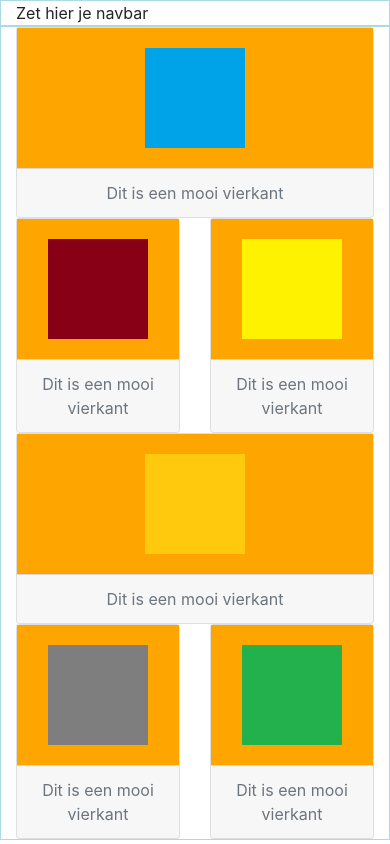
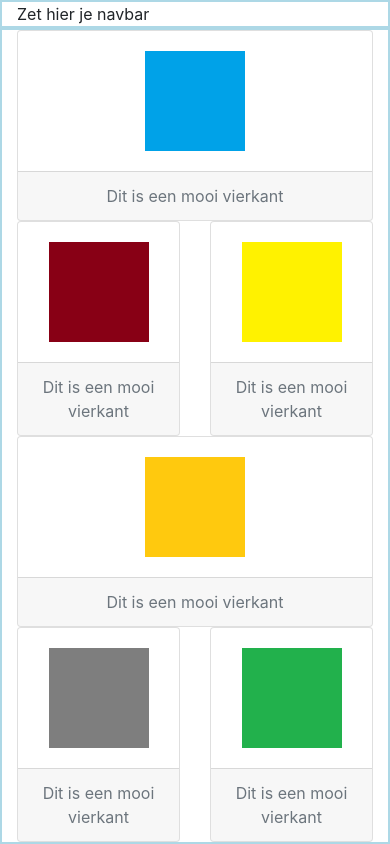
Before and after one commit to rra-am1b-2017/blok4-f-rte-sass, a PHP site: page / in a window 390 px wide. Run offline with PHP 8.4, Linux system fonts and the light colour scheme.

Commit message:
plaatjes

```diff
--- a/css/style.css
+++ b/css/style.css
@@ -16,13 +16,7 @@ img {
 }
 
 .container, .container-fluid {
-  border: 1px solid lightblue;
-}
-
-@media (max-width: 575.98px) {
-  .card-body {
-    background-color: orange;
-  }
+  border: 2px solid lightblue;
 }
 
 /*# sourceMappingURL=style.css.map */
--- a/index.php
+++ b/index.php
@@ -13,6 +13,7 @@
   <body>
     <div class="container-fluid">Zet hier je navbar</div>
     <div class="container">
+      <article>
       <article class="row">
         <section class="col-12 col-md-6 col-lg-4 col-xl-2">
           <div class="card text-center">
--- a/process/scss/style.scss
+++ b/process/scss/style.scss
@@ -20,12 +20,7 @@ img {
   height: $square-size;
 }
 
+
 .container, .container-fluid {
-  border: 1px solid lightblue;
+  border: 2px solid lightblue;
 }
-
-@media (max-width: 575.98px) {
-  .card-body {
-    background-color: orange;
-  }
-}
```
Also changed, not shown: images/dagobertduck.jpg (added), images/huisjes.jpg (deleted), images/kwikkwekkwak.png (added), images/magica.png (added), 2 other files.
